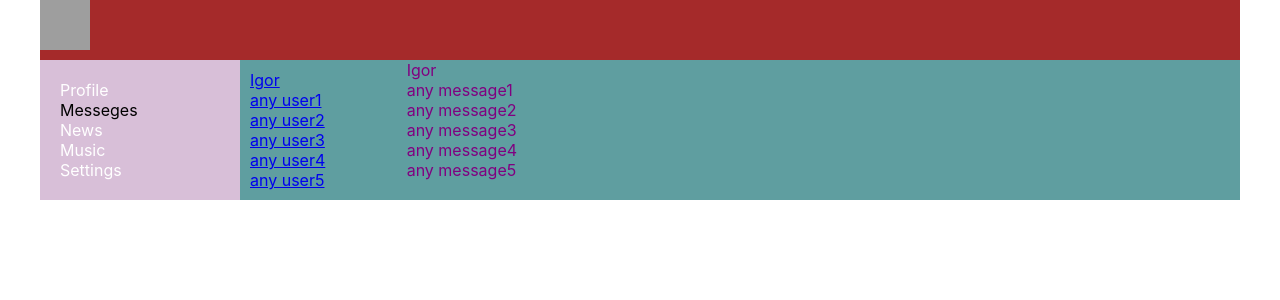
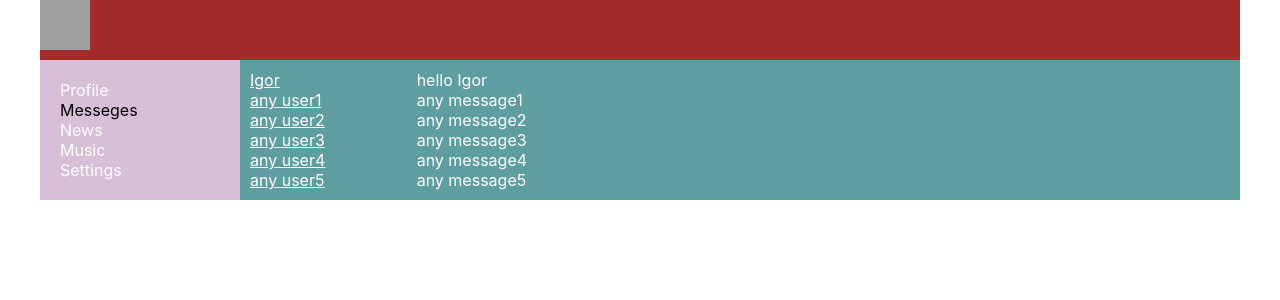
Before and after one commit to fermer123/testingSpa, a React (Create React App) app: page /Dialogs in a window 1280 px wide. Shown: the top 300 px of the page. Built offline with nearby package versions, Linux system fonts and the light colour scheme; grey boxes are pictures that could not be loaded.

Commit message:
map complite

```diff
--- a/src/components/Dialogs/Dialogs.jsx
+++ b/src/components/Dialogs/Dialogs.jsx
@@ -24,18 +24,14 @@ const Dialogs = (props) => {
     { id: 6, name: 'any user5' },
   ];
   let MessageData = [
-    { id: 0, message: 'Igor' },
+    { id: 0, message: ' hello Igor' },
     { id: 1, message: 'any message1' },
     { id: 2, message: 'any message2' },
     { id: 3, message: 'any message3' },
     { id: 4, message: 'any message4' },
     { id: 5, message: 'any message5' },
   ];
-  const DialogsElemets = [
-    <DialogItem name={DialogsData[0].name} id={DialogsData[0].id} />,
-    <DialogItem name={DialogsData[1].name} id={DialogsData[1].id} />,
-    <DialogItem name={DialogsData[2].name} id={DialogsData[2].id} />,
-  ];
+
   let DialogsElement = DialogsData.map((el) => (
     <DialogItem name={el.name} id={el.id} />
   ));
@@ -45,24 +41,8 @@ const Dialogs = (props) => {
 
   return (
     <div className={classes.dialogs}>
-      <div className={classes.dialogsItems}>
-        {DialogsElement}
-        {/* <DialogItem name={DialogsData[0].name} id={DialogsData[0].id} />
-        <DialogItem name={DialogsData[1].name} id={DialogsData[1].id} />
-        <DialogItem name={DialogsData[2].name} id={DialogsData[2].id} />
-        <DialogItem name={DialogsData[3].name} id={DialogsData[3].id} />
-        <DialogItem name={DialogsData[4].name} id={DialogsData[4].id} />
-        <DialogItem name={DialogsData[5].name} id={DialogsData[5].id} /> */}
-      </div>
-      <div className={classes.messages}>
-        {MessegesElement}
-        {/* <Messages id={MessageData[0].id} text={MessageData[0].message} />
-        <Messages id={MessageData[1].id} text={MessageData[1].message} />
-        <Messages id={MessageData[2].id} text={MessageData[2].message} />
-        <Messages id={MessageData[3].id} text={MessageData[3].message} />
-        <Messages id={MessageData[4].id} text={MessageData[4].message} />
-        <Messages id={MessageData[5].id} text={MessageData[5].message} /> */}
-      </div>
+      <div className={classes.dialogsItems}>{DialogsElement}</div>
+      <div className={classes.messages}>{MessegesElement}</div>
     </div>
   );
 };
--- a/src/components/Dialogs/Dialogs.module.css
+++ b/src/components/Dialogs/Dialogs.module.css
@@ -2,16 +2,17 @@
   display: grid;
   grid-template-columns: 2fr 10fr;
 }
-
+.dialog a {
+  color: white;
+}
 .item .active {
   color: gold;
 }
 .messages {
-  color: purple;
-}
-.message {
+  color: white;
   padding: 10px;
 }
+
 .dialogsItems {
   padding: 10px;
 }
--- a/src/components/Profile/MyPosts/MyPosts.jsx
+++ b/src/components/Profile/MyPosts/MyPosts.jsx
@@ -9,6 +9,9 @@ const MyPosts = () => {
     { id: 5, like: 5, post: 'my first post5' },
     { id: 6, like: 6, post: 'my first post6' },
   ];
+  let PostsDataElements = PostsData.map((el) => (
+    <Post message={el.post} counts={el.like} />
+  ));
   return (
     <div className={classes.postsBlock}>
       <h3>my post </h3>
@@ -21,14 +24,7 @@ const MyPosts = () => {
         </div>
         <button>Remove</button>
       </div>
-      <div className={classes.posts}>
-        <Post message={PostsData[0].post} counts={PostsData[0].like} />
-        <Post message={PostsData[1].post} counts={PostsData[1].like} />
-        <Post message={PostsData[2].post} counts={PostsData[2].like} />
-        <Post message={PostsData[3].post} counts={PostsData[3].like} />
-        <Post message={PostsData[4].post} counts={PostsData[4].like} />
-        <Post message={PostsData[5].post} counts={PostsData[5].like} />
-      </div>
+      <div className={classes.posts}>{PostsDataElements}</div>
     </div>
   );
 };
```
